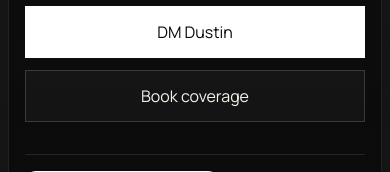
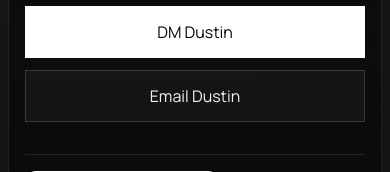
Before and after one commit to RtypeX/SportsPhotography, a Next.js app: page /collections/haaheo-12u in a window 390 px wide. Shown: the part 500-672 px from the top of the page. Built offline with nearby package versions, Linux system fonts and the light colour scheme; no server answers; the database is empty.

Commit message:
Fix mobile photo loading and replace booking links

```diff
--- a/app/collections/[slug]/page.tsx
+++ b/app/collections/[slug]/page.tsx
@@ -1,5 +1,4 @@
 import type { Metadata } from "next";
-import Link from "next/link";
 import { notFound } from "next/navigation";
 
 import { CollectionSwitcher } from "@/components/collection-switcher";
@@ -61,7 +60,9 @@ export default async function CollectionPage({ params }: CollectionPageProps) {
               <a href={collection.instagramUrl} target="_blank" rel="noopener noreferrer">
                 DM Dustin
               </a>
-              <Link href="/#booking">Book coverage</Link>
+              <a href={`mailto:${siteConfig.emailAddress}?subject=Sports photography coverage inquiry`}>
+                Email Dustin
+              </a>
             </div>
             <GalleryActions
               downloadHref={`/api/collections/${collection.slug}/download`}
@@ -93,7 +94,6 @@ export default async function CollectionPage({ params }: CollectionPageProps) {
               {collection.turnaround} {siteConfig.bookingResponseWindow}
             </p>
             <div className="contact-band__actions">
-              <Link href="/#booking">Send booking request</Link>
               <a href={`mailto:${siteConfig.emailAddress}?subject=Sports photography coverage inquiry`}>
                 Email Dustin
               </a>
--- a/app/gallery/page.tsx
+++ b/app/gallery/page.tsx
@@ -1,5 +1,4 @@
 import type { Metadata } from "next";
-import Link from "next/link";
 
 import { CollectionSwitcher } from "@/components/collection-switcher";
 import { GalleryActions } from "@/components/gallery-actions";
@@ -34,7 +33,9 @@ export default async function GalleryPage() {
               <a href={collection.instagramUrl} target="_blank" rel="noopener noreferrer">
                 DM Dustin
               </a>
-              <Link href="/#booking">Book coverage</Link>
+              <a href={`mailto:${siteConfig.emailAddress}?subject=Sports photography coverage inquiry`}>
+                Email Dustin
+              </a>
             </div>
             <GalleryActions
               downloadHref={`/api/collections/${collection.slug}/download`}
@@ -66,7 +67,6 @@ export default async function GalleryPage() {
               {collection.turnaround} {siteConfig.bookingResponseWindow}
             </p>
             <div className="contact-band__actions">
-              <Link href="/#booking">Send booking request</Link>
               <a href={`mailto:${siteConfig.emailAddress}?subject=Sports photography coverage inquiry`}>
                 Email Dustin
               </a>
--- a/app/page.tsx
+++ b/app/page.tsx
@@ -26,6 +26,7 @@ export default async function Home() {
   const featuredPhotos = await getFeaturedPhotos(primaryCollection.slug);
   const collectionPhotos = await getCollectionPhotos(primaryCollection.slug);
   const leadPhoto = featuredPhotos[0] ?? collectionPhotos[0];
+  const coverImage = getCoverImage(primaryCollection.slug);
   const photoCount = new Intl.NumberFormat("en-US").format(collectionPhotos.length);
   const featuredCount = new Intl.NumberFormat("en-US").format(featuredPhotos.length);
   const reelItems = [
@@ -43,10 +44,11 @@ export default async function Home() {
       <main id="main-content">
         <section className="collection-cover collection-cover--intro">
           <Image
-            src={getCoverImage(primaryCollection.slug)}
+            src={coverImage}
             alt={`${primaryCollection.teamName} competing at ${primaryCollection.eventName}`}
             fill
             priority
+            unoptimized={coverImage.startsWith("http")}
             sizes="(max-width: 1260px) 100vw, 1240px"
             className="collection-cover__image"
           />
--- a/components/photo-grid.tsx
+++ b/components/photo-grid.tsx
@@ -181,6 +181,7 @@ export function PhotoGrid({ photos, compact = false, collection = false, showGal
                     height={photo.height}
                     sizes={photoSizes}
                     className="photo-image"
+                    unoptimized={photo.src.startsWith("http")}
                     quality={90}
                   />
                   <span className="photo-overlay">Open full size</span>
@@ -234,6 +235,7 @@ export function PhotoGrid({ photos, compact = false, collection = false, showGal
                     className="lightbox__image"
                     sizes="100vw"
                     priority
+                    unoptimized={activePhoto.src.startsWith("http")}
                     quality={95}
                   />
                 </div>
--- a/components/portfolio-scene.tsx
+++ b/components/portfolio-scene.tsx
@@ -12,6 +12,7 @@ type PortfolioSceneProps = {
 
 export function PortfolioScene({ photo, titleOverride }: PortfolioSceneProps) {
   const sceneRef = useRef<HTMLDivElement | null>(null);
+  const usesRemoteImage = photo.src.startsWith("http");
 
   return (
     <div
@@ -74,6 +75,7 @@ export function PortfolioScene({ photo, titleOverride }: PortfolioSceneProps) {
             height={photo.height}
             className="portfolio-scene__image"
             priority
+            unoptimized={usesRemoteImage}
             sizes="(max-width: 900px) 100vw, 58vw"
             quality={92}
           />
--- a/lib/site-content.ts
+++ b/lib/site-content.ts
@@ -38,6 +38,7 @@ type PhotoOverride = {
 };
 
 const fileCollator = new Intl.Collator(undefined, { numeric: true, sensitivity: "base" });
+const fallbackSupabaseUrl = "https://zsbjbmhdkqkkoniucfzg.supabase.co";
 const supabaseStorageBucket = process.env.NEXT_PUBLIC_SUPABASE_STORAGE_BUCKET ?? "gallery";
 const localPhotoManifest = photoManifest as Record<
   string,
@@ -52,7 +53,7 @@ const localPhotoManifest = photoManifest as Record<
 >;
 
 function getSupabaseStorageBaseUrl() {
-  const supabaseUrl = process.env.NEXT_PUBLIC_SUPABASE_URL;
+  const supabaseUrl = process.env.NEXT_PUBLIC_SUPABASE_URL ?? fallbackSupabaseUrl;
 
   if (!supabaseUrl) {
     return null;
--- a/next.config.ts
+++ b/next.config.ts
@@ -1,6 +1,7 @@
 import type { NextConfig } from "next";
 
-const supabaseUrl = process.env.NEXT_PUBLIC_SUPABASE_URL;
+const fallbackSupabaseUrl = "https://zsbjbmhdkqkkoniucfzg.supabase.co";
+const supabaseUrl = process.env.NEXT_PUBLIC_SUPABASE_URL ?? fallbackSupabaseUrl;
 const supabaseHostname = supabaseUrl ? new URL(supabaseUrl).hostname : null;
 
 const nextConfig: NextConfig = {
```
